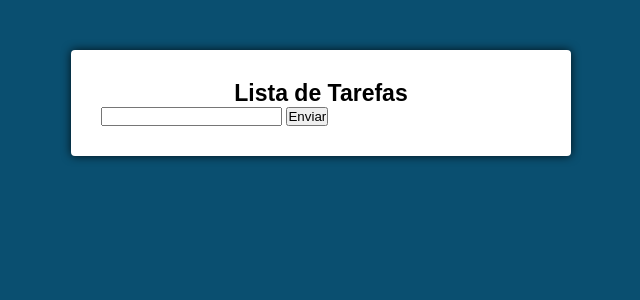
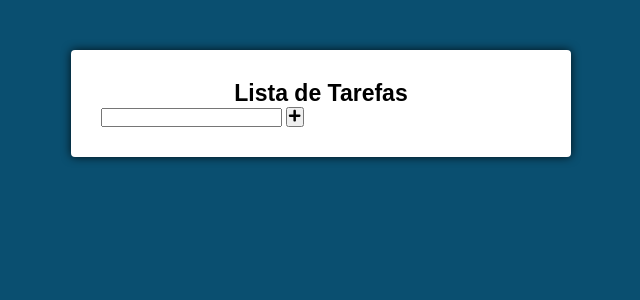
Before and after one commit to ArthurTeix/listaDeTarefas-react, a React (Create React App) app: page / in a window 1280 px wide. Shown: the top 300 px of the page, without its empty margins (319-959 px from the left). Built offline with nearby package versions, Linux system fonts and the light colour scheme.

Commit message:
feat: added icon plus ( + )

```diff
--- a/src/components/Main.jsx
+++ b/src/components/Main.jsx
@@ -1,4 +1,8 @@
 import { Component } from "react";
+
+// form
+import { FaPlus } from "react-icons/fa";
+
 import "./Main.css";
 export default class Main extends Component {
   state = {
@@ -24,7 +28,9 @@ export default class Main extends Component {
         <form action="#">
           <input type="text" onChange={this.handleChange} />{" "}
           {/* onChange é usado para capturar eventos, e hancleChange é um nome padrão sobre como lidar com essas alterações */}
-          <button type="submit">Enviar</button>
+          <button type="submit">
+            <FaPlus/>
+          </button>
         </form>
       </div>
     );
```
